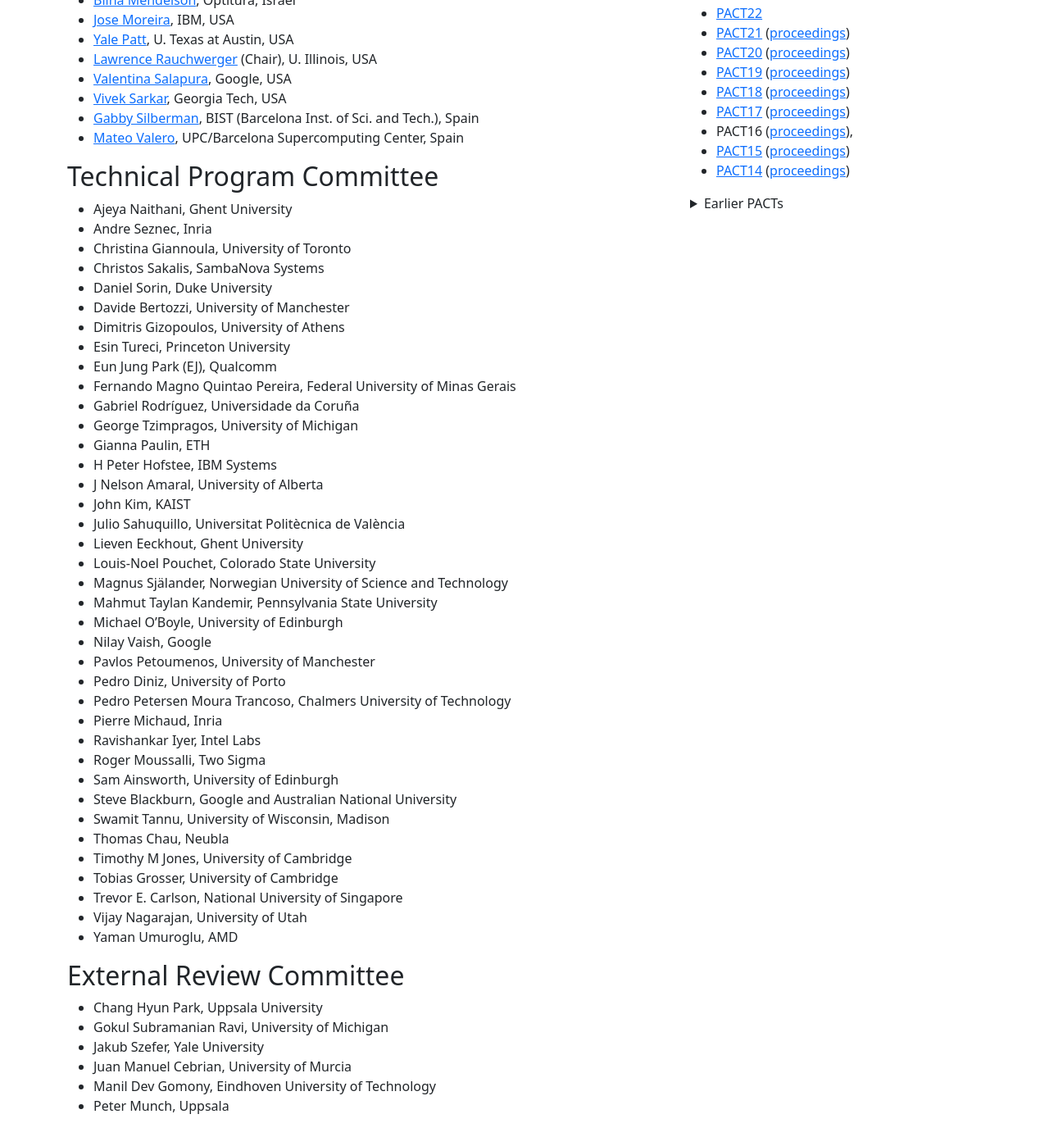
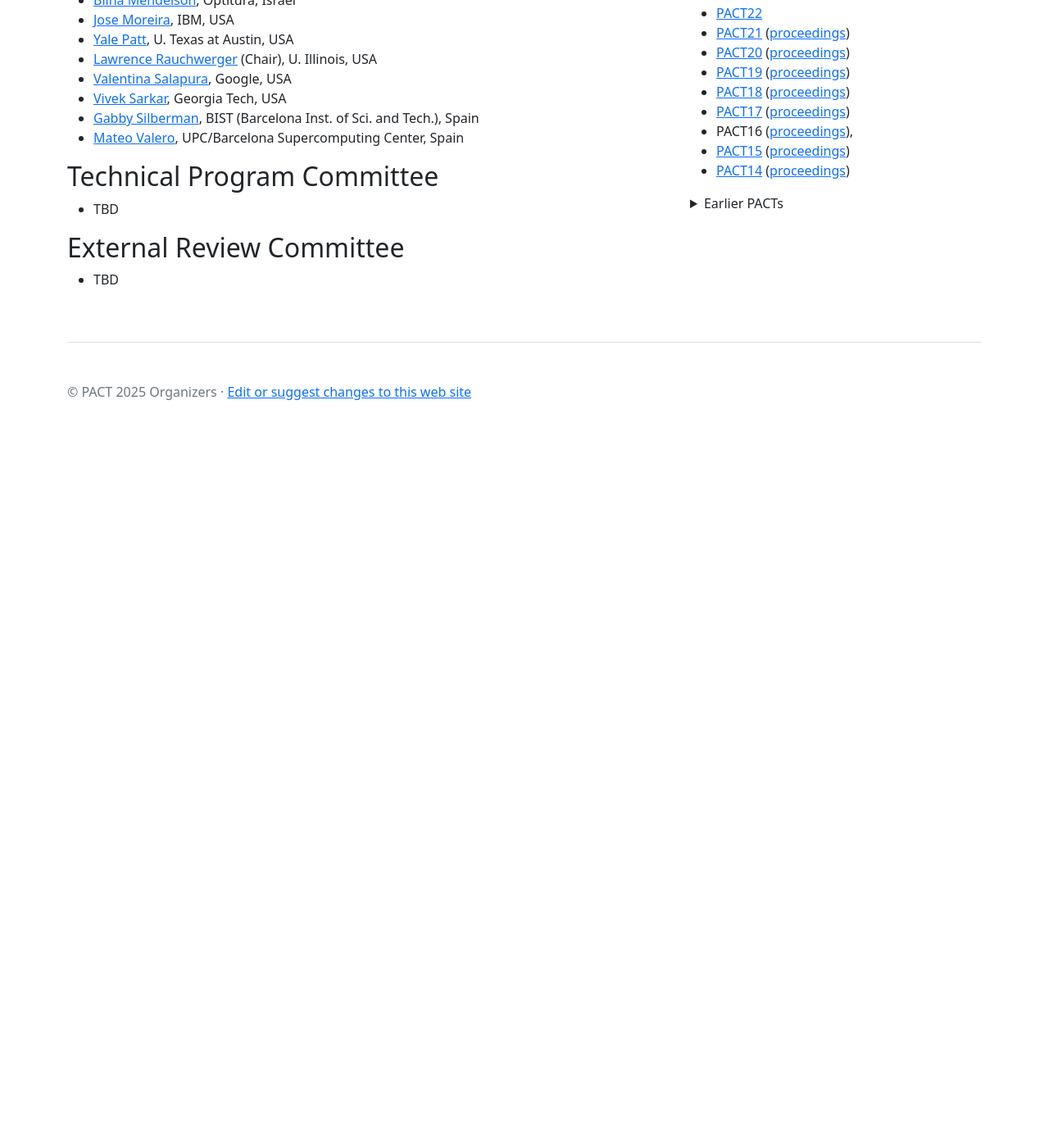
Before and after one commit to pact2025/pact2025.github.io, a Jekyll site: the page built from organization/index.md, in a window 1280 px wide and 1400 px high, scrolled down 1207 px. Shown: the whole window at 82% size. Built offline with Jekyll 4.4.1, drawn with Linux system fonts in a browser that asks for light colours; after the commit the page ends 1745 px from its top, so only the background shows below that.

Commit message:
Update index.md

```diff
--- a/organization/index.md
+++ b/organization/index.md
@@ -67,49 +67,7 @@ show_sidebar: true
 - [Mateo     Valero](https://www.bsc.es/mateo-valero), UPC/Barcelona Supercomputing Center, Spain
 
 ## Technical Program Committee
-- Ajeya Naithani, Ghent University
-- Andre Seznec, Inria
-- Christina Giannoula, University of Toronto
-- Christos Sakalis, SambaNova Systems
-- Daniel Sorin, Duke University
-- Davide Bertozzi, University of Manchester
-- Dimitris Gizopoulos, University of Athens
-- Esin Tureci, Princeton University
-- Eun Jung Park (EJ), Qualcomm
-- Fernando Magno Quintao Pereira, Federal University of Minas Gerais
-- Gabriel Rodríguez, Universidade da Coruña
-- George Tzimpragos, University of Michigan
-- Gianna Paulin, ETH
-- H Peter Hofstee, IBM Systems
-- J Nelson Amaral, University of Alberta
-- John Kim, KAIST
-- Julio Sahuquillo, Universitat Politècnica de València
-- Lieven Eeckhout, Ghent University
-- Louis-Noel Pouchet, Colorado State University
-- Magnus Själander, Norwegian University of Science and Technology
-- Mahmut Taylan Kandemir, Pennsylvania State University
-- Michael O'Boyle, University of Edinburgh
-- Nilay Vaish, Google
-- Pavlos Petoumenos, University of Manchester
-- Pedro Diniz, University of Porto
-- Pedro Petersen Moura Trancoso, Chalmers University of Technology
-- Pierre Michaud, Inria
-- Ravishankar Iyer, Intel Labs
-- Roger Moussalli, Two Sigma
-- Sam Ainsworth, University of Edinburgh
-- Steve Blackburn, Google and Australian National University
-- Swamit Tannu, University of Wisconsin, Madison
-- Thomas Chau, Neubla
-- Timothy M Jones, University of Cambridge
-- Tobias Grosser, University of Cambridge
-- Trevor E. Carlson, National University of Singapore
-- Vijay Nagarajan, University of Utah
-- Yaman Umuroglu, AMD
+- TBD
 
 ## External Review Committee
-- Chang Hyun Park, Uppsala University
-- Gokul Subramanian Ravi, University of Michigan
-- Jakub Szefer, Yale University
-- Juan Manuel Cebrian, University of Murcia
-- Manil Dev Gomony, Eindhoven University of Technology
-- Peter Munch, Uppsala
+- TBD
```
